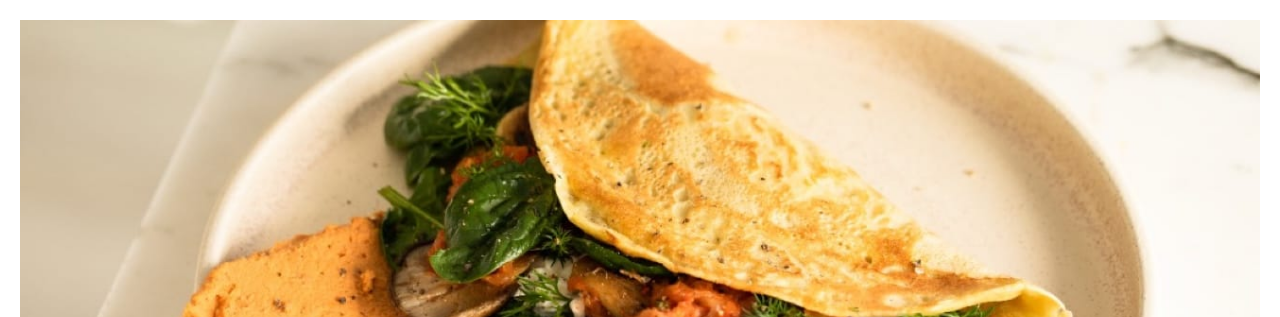
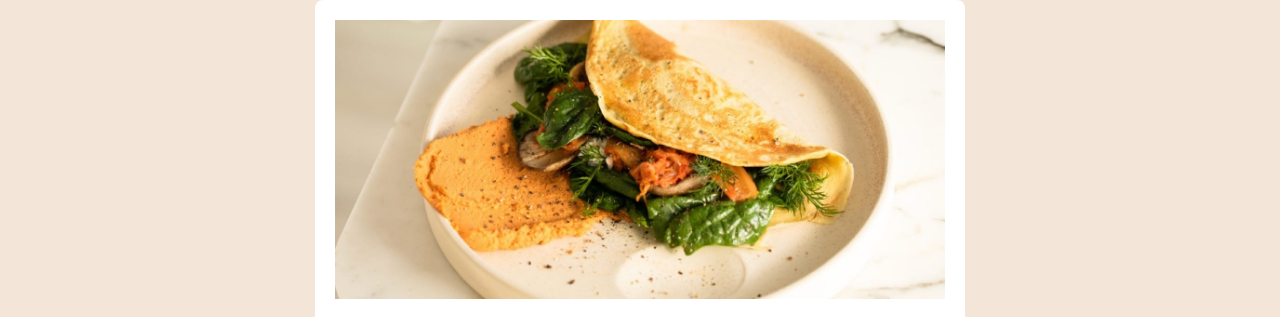
Before and after one commit to animus-ter83/Recipe-page, a plain HTML site: page index.html in a window 1280 px wide. Shown: the top 317 px of the page. Drawn offline with Linux system fonts and the light colour scheme.

Commit message:
improving responsiveness

```diff
--- a/css/main.css
+++ b/css/main.css
@@ -135,12 +135,19 @@ body {
 	margin-bottom: 20px;
 }
 
-@media (min-width: 1440px) {
+@media (min-width: 768px) {
 	body {
-		padding: 750px;
+		display: flex;
+		justify-content: center;
+		flex-direction: column;
+		align-items: center;
+		min-height: 100vh;
+		/* width: 10px;
+		padding: 750px; */
 		background-color: hsl(30, 54%, 90%);
 	}
 	.card {
+		width: 650px;
 		border-radius: 8px;
 		overflow: hidden;
 		background-color: #fff;
```
